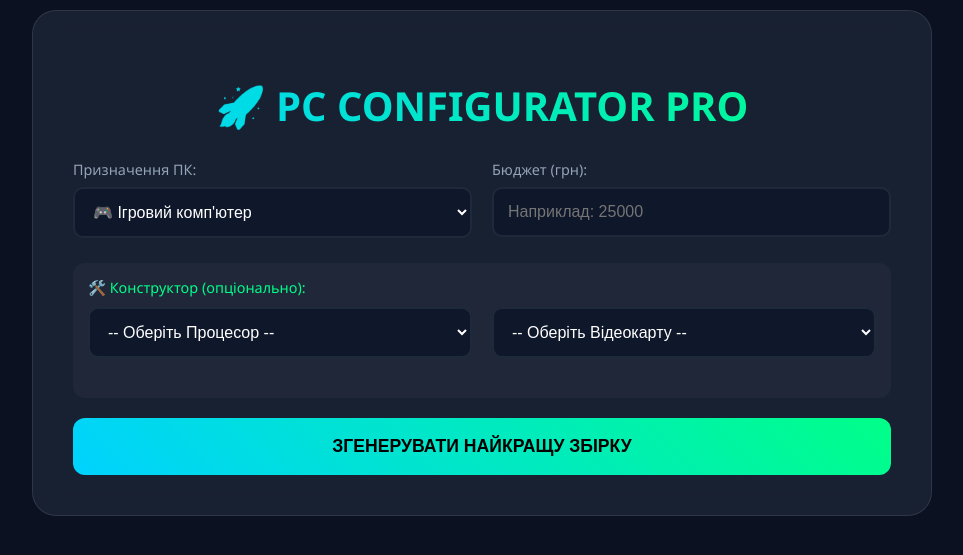
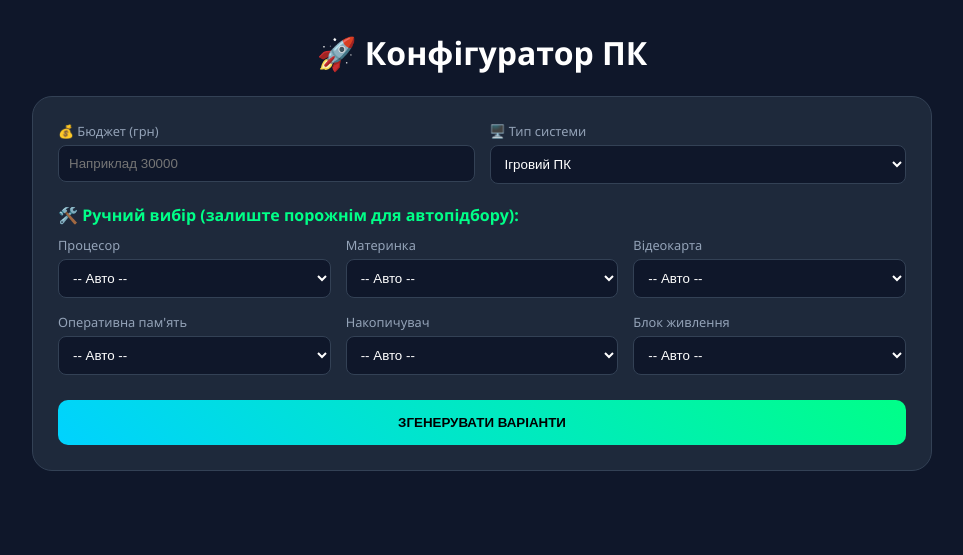
Before and after one commit to Larysa2007/pc-builder, a Django app: page / in a window 1280 px wide. Shown: the top 555 px of the page, without its empty margins (158-1121 px from the left). Run offline with Django 5.2, Linux system fonts and the light colour scheme; data comes from the database, SQL or seed files in the repository.

Commit message:
Повний конструктор з вибором усіх деталей та 2 варіантами збірки

```diff
--- a/configurator/templates/home.html
+++ b/configurator/templates/home.html
@@ -3,158 +3,75 @@
 <head>
     <meta charset="UTF-8">
     <meta name="viewport" content="width=device-width, initial-scale=1.0">
-    <title>PC Configurator Pro</title>
+    <title>Конфігуратор ПК</title>
     <style>
-        :root { --neon-blue: #00d2ff; --neon-green: #00ff88; --dark-bg: #0b1120; }
+        :root { --blue: #00d2ff; --green: #00ff88; --dark: #0f172a; }
+        body { font-family: 'Segoe UI', sans-serif; background: var(--dark); color: white; padding: 10px; margin: 0; display: flex; justify-content: center; }
+        .container { max-width: 900px; width: 100%; }
+        .form-box { background: #1e293b; padding: 25px; border-radius: 20px; border: 1px solid #334155; margin-bottom: 20px; }
+        .grid { display: grid; grid-template-columns: repeat(auto-fit, minmax(200px, 1fr)); gap: 15px; margin-bottom: 15px; }
+        label { font-size: 0.8rem; color: #94a3b8; display: block; margin-bottom: 5px; }
+        select, input { width: 100%; padding: 10px; background: #0f172a; border: 1px solid #334155; color: white; border-radius: 8px; box-sizing: border-box; }
+        .btn { width: 100%; padding: 15px; background: linear-gradient(45deg, var(--blue), var(--green)); border: none; border-radius: 10px; font-weight: bold; cursor: pointer; margin-top: 10px; }
 
-        body {
-            font-family: 'Segoe UI', sans-serif;
-            background: var(--dark-bg);
-            color: white;
-            margin: 0;
-            padding: 10px;
-            display: flex; justify-content: center;
-        }
+        .result-card { background: #1e293b; border-radius: 20px; padding: 25px; border: 1px solid var(--blue); margin-top: 30px; position: relative; }
+        .badge { position: absolute; top: -12px; left: 20px; background: var(--blue); color: #000; padding: 4px 12px; border-radius: 10px; font-weight: bold; font-size: 0.8rem; }
+        .item { display: flex; justify-content: space-between; padding: 12px 0; border-bottom: 1px solid #334155; }
+        .item b { color: var(--blue); }
+        .total { font-size: 1.8rem; color: var(--green); text-align: right; margin-top: 15px; font-weight: bold; }
 
-        .container {
-            max-width: 900px; width: 100%;
-            background: rgba(30, 41, 59, 0.7);
-            padding: clamp(15px, 5vw, 40px);
-            border-radius: 24px;
-            backdrop-filter: blur(12px);
-            border: 1px solid rgba(255,255,255,0.1);
-            box-sizing: border-box;
-        }
-
-        h1 {
-            background: linear-gradient(to right, var(--neon-blue), var(--neon-green));
-            -webkit-background-clip: text; -webkit-text-fill-color: transparent;
-            text-align: center; font-size: clamp(1.5rem, 7vw, 2.5rem); text-transform: uppercase;
-        }
-
-        .config-grid {
-            display: grid; grid-template-columns: repeat(auto-fit, minmax(280px, 1fr));
-            gap: 20px; margin-bottom: 25px;
-        }
-
-        label { color: #94a3b8; font-size: 0.9rem; margin-bottom: 8px; display: block; }
-
-        select, input {
-            width: 100%; padding: 14px; background: #0f172a;
-            border: 2px solid #1e293b; color: white; border-radius: 10px;
-            font-size: 1rem; box-sizing: border-box;
-        }
-
-        .main-btn {
-            width: 100%; padding: 18px;
-            background: linear-gradient(45deg, var(--neon-blue), var(--neon-green));
-            border: none; border-radius: 12px; font-weight: bold;
-            cursor: pointer; font-size: 1.1rem; color: #000; transition: 0.3s;
-        }
-
-        /* Результати */
-        .result-card {
-            background: rgba(15, 23, 42, 0.9); border-radius: 20px;
-            padding: 20px; margin-top: 30px; border: 1px solid var(--neon-blue);
-        }
-
-        .part-item {
-            display: flex; justify-content: space-between; align-items: center;
-            padding: 12px 0; border-bottom: 1px solid rgba(255,255,255,0.05);
-            gap: 10px;
-        }
-
-        .part-item b { color: var(--neon-blue); min-width: 110px; }
-        .part-name { flex-grow: 1; font-size: 0.95rem; }
-        .part-price { font-weight: bold; color: var(--neon-green); white-space: nowrap; }
-
-        .total {
-            font-size: 1.8rem; text-align: right; color: var(--neon-green);
-            margin-top: 20px; font-weight: bold;
-        }
-
-        /* Пояснення ШІ */
-        .ai-explanation {
-            margin-top: 20px; padding: 15px;
-            background: rgba(0, 210, 255, 0.05);
-            border-left: 4px solid var(--neon-blue);
-            border-radius: 8px;
-        }
-        .ai-explanation ul { padding-left: 20px; margin: 0; color: #94a3b8; font-size: 0.9rem; }
-
-        /* Мобільна адаптація */
-        @media (max-width: 600px) {
-            .part-item { flex-direction: column; align-items: flex-start; }
-            .part-price { align-self: flex-end; margin-top: 5px; }
-            .main-btn { font-size: 1rem; }
-        }
+        @media (max-width: 600px) { .item { flex-direction: column; } .item span:last-child { align-self: flex-end; color: var(--green); } }
     </style>
 </head>
 <body>
+<div class="container">
+    <h1 style="text-align: center;">🚀 Конфігуратор ПК</h1>
 
-<div class="container">
-    <h1>🚀 PC Configurator Pro</h1>
+    <div class="form-box">
+        <form method="POST">
+            {% csrf_token %}
+            <div class="grid">
+                <div><label>💰 Бюджет (грн)</label><input type="number" name="budget" placeholder="Наприклад 30000" required></div>
+                <div><label>🖥️ Тип системи</label><select name="pc_type"><option value="gaming">Ігровий ПК</option><option value="office">Офісний ПК</option></select></div>
+            </div>
 
-    <form method="POST">
-        {% csrf_token %}
-        <div class="config-grid">
-            <div>
-                <label>Призначення ПК:</label>
-                <select name="pc_type">
-                    <option value="gaming" {% if selected_type == 'gaming' %}selected{% endif %}>🎮 Ігровий комп'ютер</option>
-                    <option value="office" {% if selected_type == 'office' %}selected{% endif %}>💼 Офісна станція</option>
-                    <option value="streaming" {% if selected_type == 'streaming' %}selected{% endif %}>🎥 Стрімінг</option>
-                </select>
+            <p style="color: var(--green); font-weight: bold; margin: 20px 0 10px 0;">🛠️ Ручний вибір (залиште порожнім для автопідбору):</p>
+
+            <div class="grid">
+                <div><label>Процесор</label><select name="cpu_id"><option value="">-- Авто --</option>{% for i in all_cpus %}<option value="{{i.id}}">{{i.name}}</option>{% endfor %}</select></div>
+                <div><label>Материнка</label><select name="mb_id"><option value="">-- Авто --</option>{% for i in all_mbs %}<option value="{{i.id}}">{{i.name}}</option>{% endfor %}</select></div>
+                <div><label>Відеокарта</label><select name="gpu_id"><option value="">-- Авто --</option>{% for i in all_gpus %}<option value="{{i.id}}">{{i.name}}</option>{% endfor %}</select></div>
             </div>
-            <div>
-                <label>Бюджет (грн):</label>
-                <input type="number" name="budget" value="{{ selected_budget }}" placeholder="Наприклад: 25000" required>
+
+            <div class="grid">
+                <div><label>Оперативна пам'ять</label><select name="ram_id"><option value="">-- Авто --</option>{% for i in all_rams %}<option value="{{i.id}}">{{i.name}}</option>{% endfor %}</select></div>
+                <div><label>Накопичувач</label><select name="storage_id"><option value="">-- Авто --</option>{% for i in all_storages %}<option value="{{i.id}}">{{i.name}}</option>{% endfor %}</select></div>
+                <div><label>Блок живлення</label><select name="psu_id"><option value="">-- Авто --</option>{% for i in all_psus %}<option value="{{i.id}}">{{i.name}}</option>{% endfor %}</select></div>
             </div>
-        </div>
 
-        <div style="background: rgba(255,255,255,0.03); padding: 15px; border-radius: 12px; margin-bottom: 20px;">
-            <label style="color: var(--neon-green);">🛠️ Конструктор (опціонально):</label>
-            <div class="config-grid" style="margin-top: 10px;">
-                <select name="cpu_id">
-                    <option value="">-- Оберіть Процесор --</option>
-                    {% for cpu in all_cpus %}<option value="{{ cpu.id }}">{{ cpu.name }} ({{ cpu.price }} грн)</option>{% endfor %}
-                </select>
-                <select name="gpu_id">
-                    <option value="">-- Оберіть Відеокарту --</option>
-                    {% for gpu in all_gpus %}<option value="{{ gpu.id }}">{{ gpu.name }} ({{ gpu.price }} грн)</option>{% endfor %}
-                </select>
-            </div>
-        </div>
-
-        <button type="submit" class="main-btn">ЗГЕНЕРУВАТИ НАЙКРАЩУ ЗБІРКУ</button>
-    </form>
-
-    {% if error %}<div style="color: #ef4444; text-align: center; margin-top: 20px;">⚠️ {{ error }}</div>{% endif %}
+            <button type="submit" class="btn">ЗГЕНЕРУВАТИ ВАРІАНТИ</button>
+        </form>
+    </div>
 
     {% for build in results %}
     <div class="result-card">
-        <h3 style="margin-top: 0; color: var(--neon-green);">✨ Ваш результат:</h3>
-
-        <div class="part-item"><b>Процесор</b> <span class="part-name">{{ build.cpu.name }}</span> <span class="part-price">{{ build.cpu.price }} грн</span></div>
-        <div class="part-item"><b>Відеокарта</b> <span class="part-name">{{ build.gpu.name|default:"Вбудована графіка" }}</span> <span class="part-price">{{ build.gpu.price|default:"0" }} грн</span></div>
-        <div class="part-item"><b>Материнка</b> <span class="part-name">{{ build.motherboard.name }}</span> <span class="part-price">{{ build.motherboard.price }} грн</span></div>
-        <div class="part-item"><b>ОЗП</b> <span class="part-name">{{ build.ram.name }}</span> <span class="part-price">{{ build.ram.price }} грн</span></div>
-        <div class="part-item"><b>Накопичувач</b> <span class="part-name">{{ build.storage.name }}</span> <span class="part-price">{{ build.storage.price }} грн</span></div>
-        <div class="part-item"><b>Блок живлення</b> <span class="part-name">{{ build.psu.name }}</span> <span class="part-price">{{ build.psu.price }} грн</span></div>
-
+        <div class="badge">{{ build.variant_name }}</div>
+        <div class="item"><b>Процесор</b> <span>{{ build.cpu.name }}</span> <span>{{ build.cpu.price }} грн</span></div>
+        <div class="item"><b>Відеокарта</b> <span>{{ build.gpu.name|default:"Вбудована" }}</span> <span>{{ build.gpu.price|default:"0" }} грн</span></div>
+        <div class="item"><b>Материнка</b> <span>{{ build.motherboard.name }}</span> <span>{{ build.motherboard.price }} грн</span></div>
+        <div class="item"><b>Пам'ять</b> <span>{{ build.ram.name }}</span> <span>{{ build.ram.price }} грн</span></div>
+        <div class="item"><b>Диск</b> <span>{{ build.storage.name }}</span> <span>{{ build.storage.price }} грн</span></div>
+        <div class="item"><b>Живлення</b> <span>{{ build.psu.name }}</span> <span>{{ build.psu.price }} грн</span></div>
         <div class="total">Разом: {{ build.total }} грн</div>
 
-        <div class="ai-explanation">
-            <h4>🤖 Чому ми обрали ці деталі:</h4>
-            <ul>
-                {% for reason in build.explanations %}
-                    <li>{{ reason }}</li>
-                {% endfor %}
-            </ul>
+        {% if build.explanations %}
+        <div style="background: rgba(0,0,0,0.2); padding: 10px; border-radius: 10px; margin-top: 15px; font-size: 0.85rem; color: #94a3b8;">
+            <b>💡 Нотатки:</b>
+            <ul style="margin: 5px 0; padding-left: 20px;">{% for ex in build.explanations %}<li>{{ ex }}</li>{% endfor %}</ul>
         </div>
+        {% endif %}
     </div>
     {% endfor %}
 </div>
-
 </body>
 </html>
--- a/configurator/views.py
+++ b/configurator/views.py
@@ -4,79 +4,83 @@ from .models import Cpu, Gpu, Ram, Storage, Psu, Motherboard
 def home(request):
     results = []
     error = None
-    budget_str = ""
-    pc_type = "gaming"
 
-    # Дані для випадаючих списків (Конструктора)
-    context_data = {
+    # Дані для всіх випадаючих списків
+    context = {
         "all_cpus": Cpu.objects.all().order_by('price'),
         "all_gpus": Gpu.objects.all().order_by('price'),
         "all_mbs": Motherboard.objects.all().order_by('price'),
         "all_rams": Ram.objects.all().order_by('price'),
+        "all_storages": Storage.objects.all().order_by('price'),
+        "all_psus": Psu.objects.all().order_by('price'),
     }
 
     if request.method == "POST":
-        budget_str = request.POST.get("budget", "")
-        pc_type = request.POST.get("pc_type", "gaming")
+        try:
+            budget = int(request.POST.get("budget", 0))
+            pc_type = request.POST.get("pc_type", "gaming")
 
-        try:
-            total_budget = int(budget_str) if budget_str and budget_str.isdigit() else 0
-            if total_budget < 10000:
-                raise ValueError("Мінімальний бюджет для збірки — 10,000 грн.")
+            # Список стратегій (дві збірки)
+            strategies = [
+                {"name": "🚀 Максимальна потужність", "factor": 1.0},
+                {"name": "⚖️ Оптимальний баланс", "factor": 0.85}
+            ]
 
-            # Логіка підбору (Бюджетний та Потужний варіанти)
-            ratios = [1.0] # Можна додати 0.8 для другого варіанту
-            for m in ratios:
-                current_limit = total_budget * m
-                money_left = current_limit
+            for st in strategies:
+                money_left = budget * st["factor"]
                 explanations = []
 
-                # 1. Процесор (30% бюджету)
-                cpu = Cpu.objects.filter(price__lte=money_left * 0.35).order_by('-price').first()
-                if not cpu: cpu = Cpu.objects.order_by('price').first()
+                # ФУНКЦІЯ ДЛЯ ВИБОРУ (Своє або Авто)
+                def get_part(model_class, form_name, price_limit_factor, filter_kwargs={}):
+                    user_choice_id = request.POST.get(form_name)
+                    # Якщо це перша збірка і користувач щось обрав — беремо його вибір
+                    if user_choice_id and st["factor"] == 1.0:
+                        part = model_class.objects.get(id=user_choice_id)
+                        explanations.append(f"✅ Ви обрали: {part.name}")
+                        return part
+                    # Інакше — автопідбір
+                    part = model_class.objects.filter(**filter_kwargs, price__lte=money_left * price_limit_factor).order_by('-price').first()
+                    if not part: part = model_class.objects.filter(**filter_kwargs).order_by('price').first()
+                    if not part: part = model_class.objects.order_by('price').first()
+                    return part
+
+                # 1. Процесор
+                cpu = get_part(Cpu, "cpu_id", 0.35)
                 money_left -= cpu.price
-                explanations.append(f"Процесор {cpu.name} обрано як оптимальне серце системи за свою ціну.")
 
-                # 2. Материнка (під сокет)
-                mb = Motherboard.objects.filter(socket=cpu.socket, price__lte=money_left * 0.25).order_by('-price').first()
-                if not mb: mb = Motherboard.objects.filter(socket=cpu.socket).order_by('price').first()
+                # 2. Материнка (з фільтром по сокету!)
+                mb = get_part(Motherboard, "mb_id", 0.2, {"socket": cpu.socket})
                 money_left -= mb.price
-                explanations.append(f"Материнська плата на сокеті {cpu.socket} забезпечує стабільну роботу та сумісність.")
 
-                # 3. Відеокарта (тільки для ігор/стрімінгу)
+                # 3. Відеокарта
                 gpu = None
-                if pc_type in ["gaming", "streaming"] and money_left > 3000:
+                user_gpu_id = request.POST.get("gpu_id")
+                if user_gpu_id and st["factor"] == 1.0:
+                    gpu = Gpu.objects.get(id=user_gpu_id)
+                elif pc_type != "office":
                     gpu = Gpu.objects.filter(price__lte=money_left * 0.6).order_by('-price').first()
 
-                gpu_price = 0
-                if gpu:
-                    money_left -= gpu.price
-                    gpu_price = gpu.price
-                    explanations.append(f"Відеокарта {gpu.name} дозволить запускати сучасні додатки на високих налаштуваннях.")
-                else:
-                    explanations.append("Використовується інтегроване графічне ядро для економії бюджету.")
+                if gpu: money_left -= gpu.price
 
-                # 4. ОЗП
-                ram = Ram.objects.filter(price__lte=money_left * 0.4).order_by('-price').first() or Ram.objects.order_by('price').first()
+                # 4. ОЗП, Диск, БЖ
+                ram = get_part(Ram, "ram_id", 0.3)
                 money_left -= ram.price
 
-                # 5. Накопичувач
-                storage = Storage.objects.filter(price__lte=money_left * 0.5).order_by('-price').first() or Storage.objects.order_by('price').first()
+                storage = get_part(Storage, "storage_id", 0.3)
                 money_left -= storage.price
 
-                # 6. Блок живлення
-                psu = Psu.objects.filter(price__lte=money_left).order_by('-price').first() or Psu.objects.order_by('price').first()
-
-                total_p = cpu.price + mb.price + gpu_price + ram.price + storage.price + psu.price
+                psu = get_part(Psu, "psu_id", 1.0) # БЖ на залишок
 
                 results.append({
+                    "variant_name": st["name"],
                     "cpu": cpu, "gpu": gpu, "motherboard": mb,
                     "ram": ram, "storage": storage, "psu": psu,
-                    "total": total_p, "explanations": explanations
+                    "total": cpu.price + mb.price + (gpu.price if gpu else 0) + ram.price + storage.price + psu.price,
+                    "explanations": explanations
                 })
 
         except Exception as e:
-            error = str(e)
+            error = f"Помилка: {e}. Перевірте наявність деталей у базі."
 
-    context_data.update({"results": results, "error": error, "selected_budget": budget_str, "selected_type": pc_type})
-    return render(request, "home.html", context_data)
+    context.update({"results": results, "error": error})
+    return render(request, "home.html", context)
```
